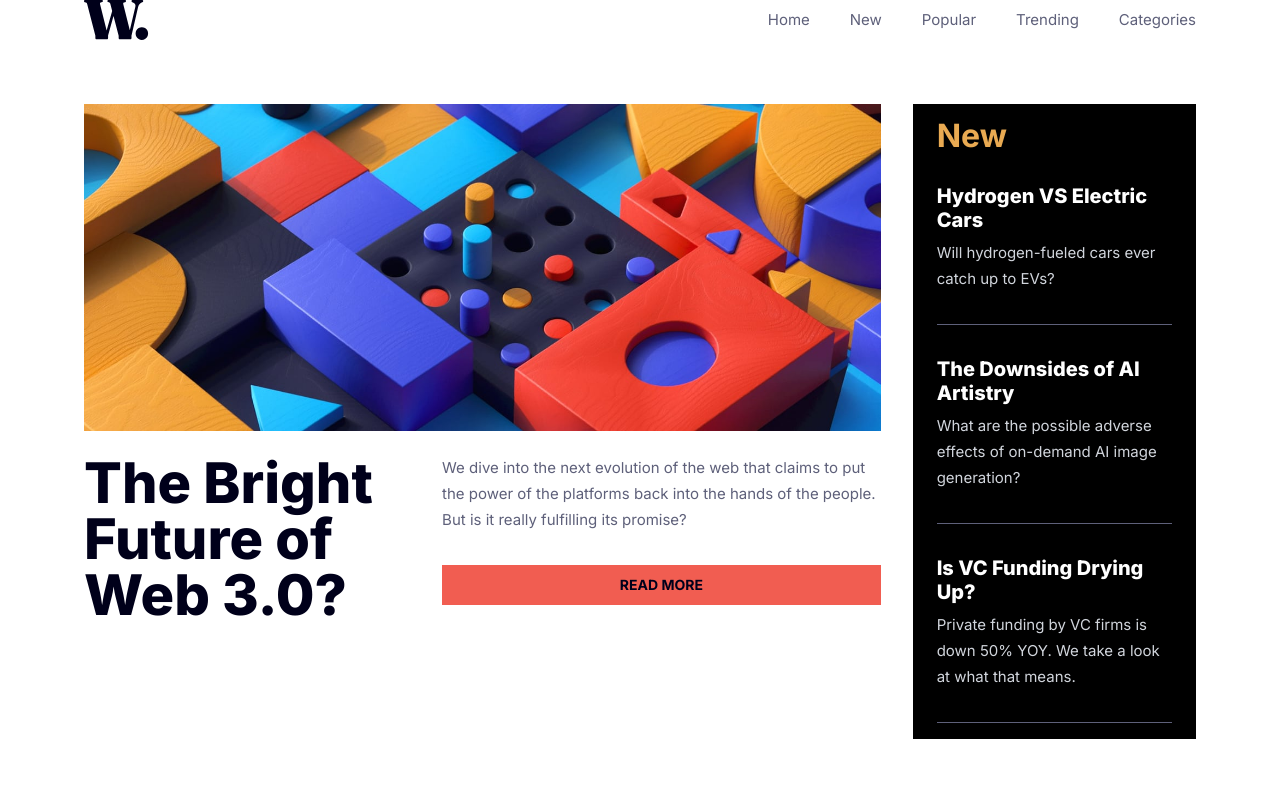
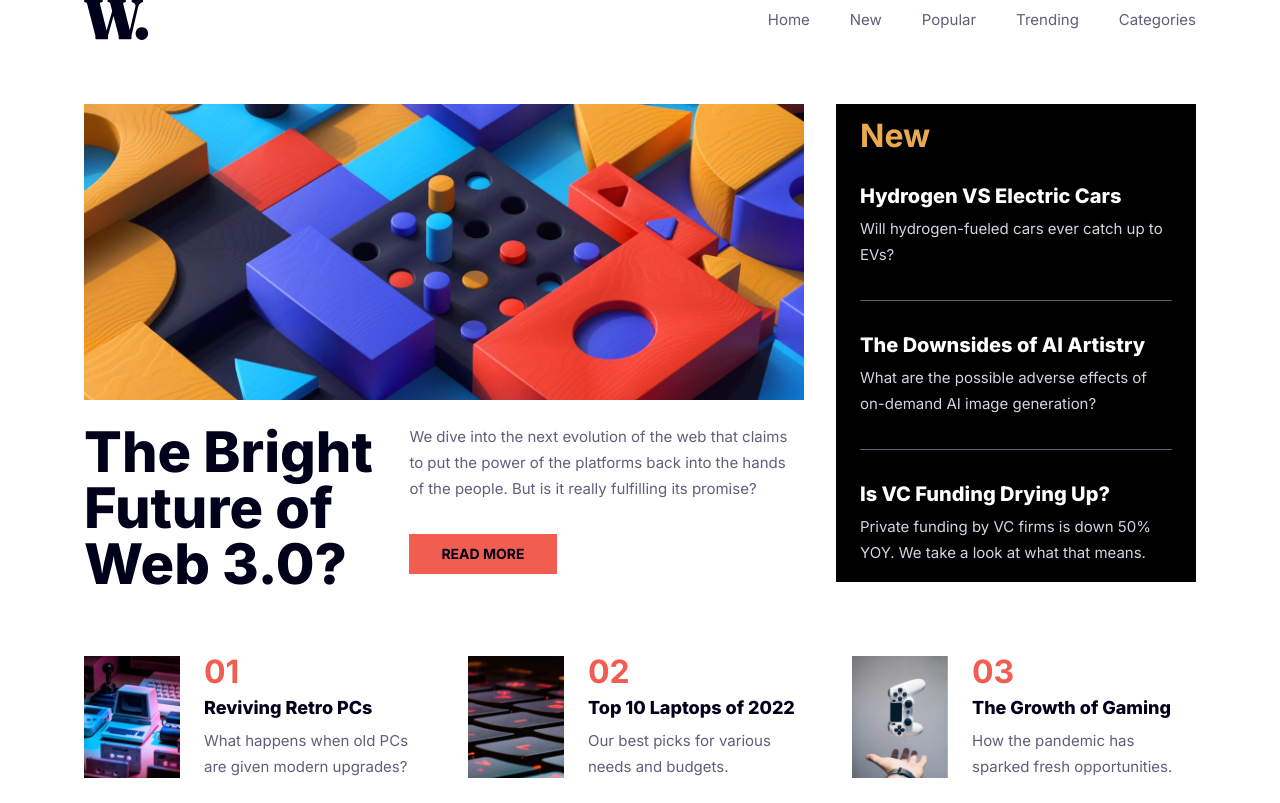
Before and after one commit to phwnganh/news-homepage, a React (Vite) app: page / in a window 1280 px wide. Built offline with nearby package versions, Linux system fonts and the light colour scheme.

Commit message:
fix: small bug uis

```diff
--- a/src/MainPage.jsx
+++ b/src/MainPage.jsx
@@ -1,5 +1,5 @@
 import HeaderSection from "./components/HeaderSection/index.jsx";
-import MainSection from "./components/MainSection/MainSection.jsx";
+import MainSection from "./components/MainSection/index.jsx";
 import FooterSection from "./components/FooterSection/FooterSection.jsx";
 
 const MainPage = () => {
--- a/src/components/FooterSection/FooterSection.jsx
+++ b/src/components/FooterSection/FooterSection.jsx
@@ -1,9 +1,28 @@
 
+import LatestCard from "./LatestCard.jsx";
 const FooterSection = () => {
+    const LATESTCARDITEM = [
+        {
+           img: './src/assets/image-retro-pcs.jpg',
+            title: 'Reviving Retro PCs',
+            description: 'What happens when old PCs are given modern upgrades?'
+        },
+        {
+            img: './src/assets/image-top-laptops.jpg',
+            title: 'Top 10 Laptops of 2022',
+            description: 'Our best picks for various needs and budgets.'
+        },
+        {
+            img: './src/assets/image-gaming-growth.jpg',
+            title: 'The Growth of Gaming',
+            description: 'How the pandemic has sparked fresh opportunities.'
+        }
+    ]
     return (
-        <div>
-
-        </div>
+        <footer className={"flex gap-10"}>
+            {LATESTCARDITEM.map((item, index) =>
+            <LatestCard key={index} img={item.img} numberOfCard={`0${index + 1}`} title={item.title} description={item.description} />)}
+        </footer>
     );
 };
 
--- /dev/null
+++ b/src/components/FooterSection/LatestCard.jsx
@@ -0,0 +1,17 @@
+
+const LatestCard = ({img, numberOfCard, title, description}) => {
+    return (
+        <section className={"flex gap-6 min-w-0 flex-1"}>
+            <div className={"shrink-0"}>
+                <img src={img} alt={title} className={"w-24 h-auto object-cover"} />
+            </div>
+            <div className={"flex flex-col gap-2 min-w-0"}>
+                <h1 className={"text-preset-3 text-red-500 leading-preset-3 font-preset-3"}>{numberOfCard}</h1>
+                <h2 className={"text-navy-950 text-preset-5 leading-preset-5 font-preset-5"}>{title}</h2>
+                <p className={"text-navy-600 text-preset-6 leading-preset-6"}>{description}</p>
+            </div>
+        </section>
+    );
+};
+
+export default LatestCard;
--- a/src/components/MainSection/HeroSection/MainArticleSection.jsx
+++ b/src/components/MainSection/HeroSection/MainArticleSection.jsx
@@ -5,7 +5,7 @@ const MainArticleSection = () => {
             <h1 className={"text-navy-950 text-preset-1 leading-preset-1 font-preset-1"}>The Bright Future of Web 3.0?</h1>
             <div className={"flex flex-col gap-8"}>
                 <p className={"text-navy-600 text-preset-6 leading-preset-6"}>We dive into the next evolution of the web that claims to put the power of the platforms back into the hands of the people. But is it really fulfilling its promise?</p>
-                <button className={"bg-red-500 text-navy-950 text-preset-7 leading-preset-7 tracking-preset-7 uppercase font-preset-7 px-8 py-2"}>Read More</button>
+                <button className={"self-start bg-red-500 text-navy-950 text-preset-7 leading-preset-7 tracking-preset-7 uppercase font-preset-7 px-8 py-2"}>Read More</button>
             </div>
         </div>
     );
--- a/src/components/MainSection/MainSection.jsx
+++ /dev/null
@@ -1,14 +0,0 @@
-import React from 'react';
-import HeroSection from "./HeroSection/index.jsx";
-import SidebarSection from "./SidebarSection/SidebarSection.jsx";
-
-const MainSection = () => {
-    return (
-        <main className={"flex gap-8"}>
-            <HeroSection/>
-            <SidebarSection/>
-        </main>
-    );
-};
-
-export default MainSection;
--- a/src/components/MainSection/SidebarSection/SidebarArticleCard.jsx
+++ b/src/components/MainSection/SidebarSection/SidebarArticleCard.jsx
@@ -1,12 +1,12 @@
 
-const SidebarArticleCard = ({title, description}) => {
+const SidebarArticleCard = ({title, description, isLast}) => {
     return (
         <div className={"flex flex-col gap-8"}>
             <div className={"flex flex-col gap-2"} aria-labelledby={title} aria-describedby={description}>
                 <h2 id={title} className={"text-white text-preset-4 leading-preset-4 font-preset-4"}>{title}</h2>
                 <h3 id={description} className={"text-gray-300 text-preset-6 leading-preset-6"}>{description}</h3>
             </div>
-            <hr className={"text-navy-600"}/>
+            {!isLast && <hr className={"text-navy-600"}/>}
         </div>
 
     );
--- a/src/components/MainSection/SidebarSection/SidebarSection.jsx
+++ b/src/components/MainSection/SidebarSection/index.jsx
@@ -21,7 +21,7 @@ const SidebarSection = () => {
             <div className={"flex flex-col gap-8"}>
                 <h1 className={"text-gold-400 text-preset-3 font-preset-3 leading-preset-3"}>New</h1>
                 {PARTICLEBOARD.map((item, index) => (
-                        <SidebarArticleCard key={index} title={item.title} description={item.description} />
+                        <SidebarArticleCard key={index} title={item.title} description={item.description} isLast={index === PARTICLEBOARD.length - 1} />
                 ))}
 
             </div>
--- /dev/null
+++ b/src/components/MainSection/index.jsx
@@ -0,0 +1,18 @@
+import React from 'react';
+import HeroSection from "./HeroSection/index.jsx";
+import SidebarSection from "./SidebarSection/index.jsx";
+
+const MainSection = () => {
+    return (
+        <main className={"flex gap-8"}>
+            <div className={"flex-2"}>
+                <HeroSection/>
+            </div>
+            <div className={"flex-1"}>
+                <SidebarSection/>
+            </div>
+        </main>
+    );
+};
+
+export default MainSection;
```
